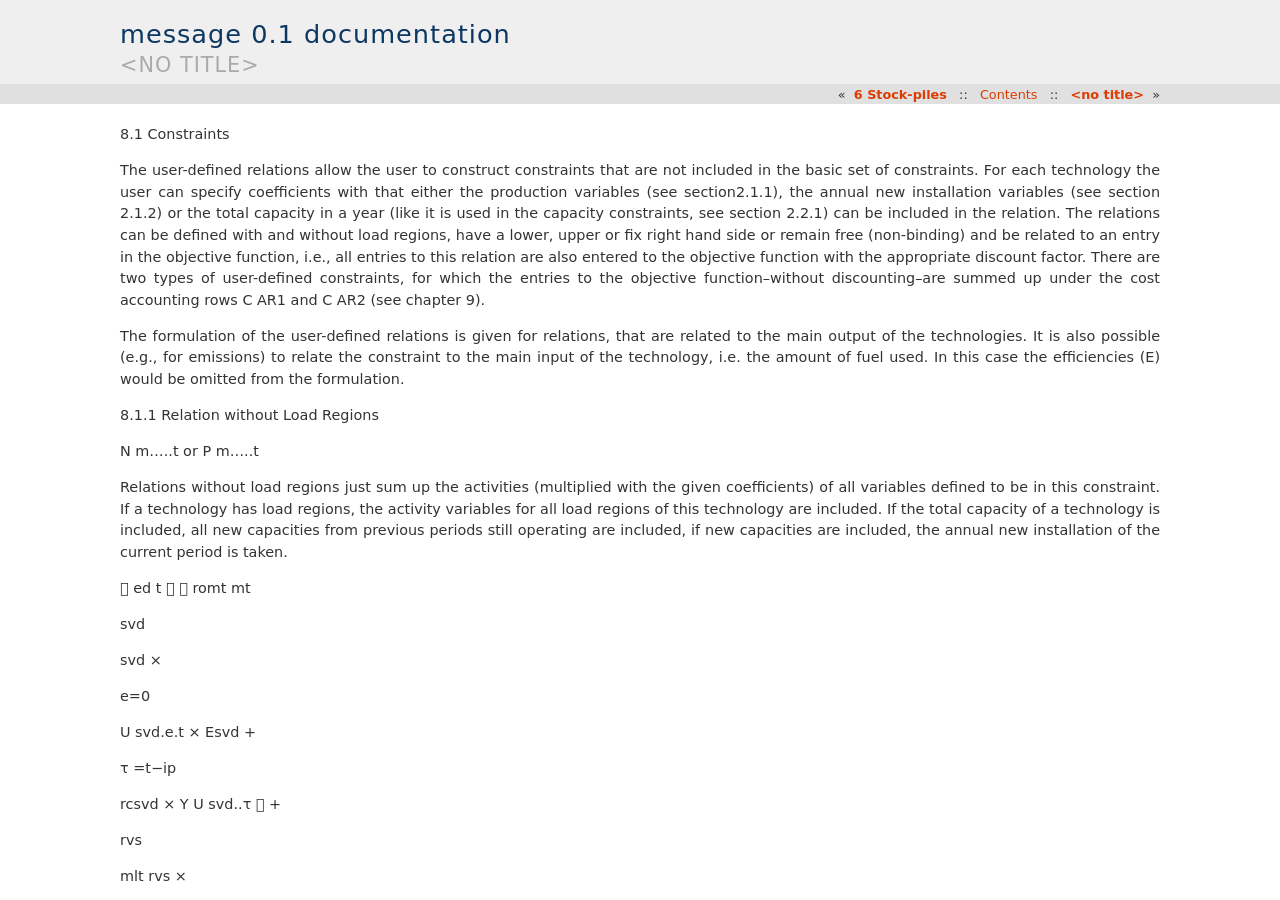
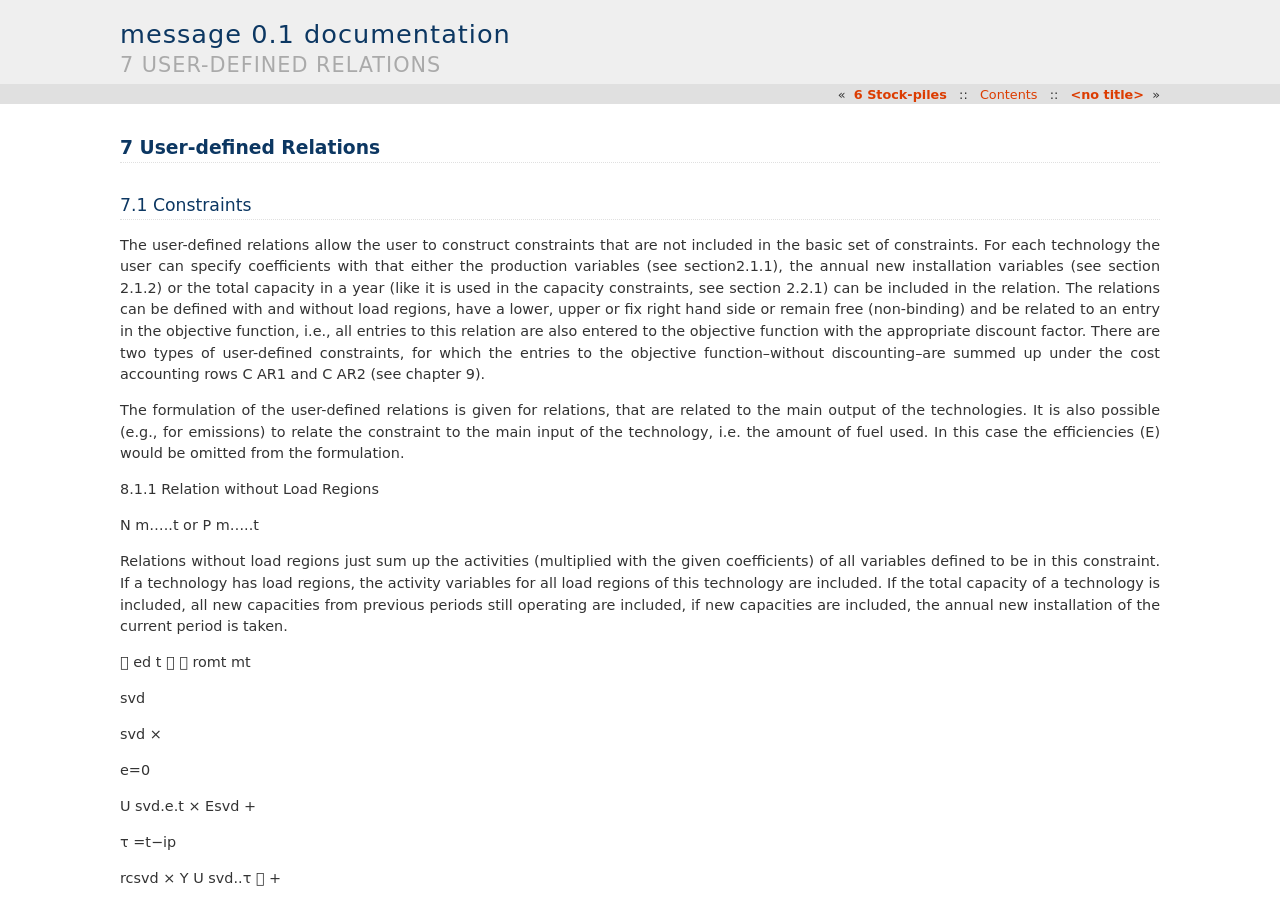
Before and after one commit to iiasa/message_doc, a Sphinx documentation site: the page built from source/message_globiom/annex/message/user-defined_relations.rst, in a window 1280 px wide and 900 px high. Built offline with Sphinx 7.4.7, drawn with Linux system fonts in a browser that asks for light colours; pages that are not in the unit, such as notebooks, are missing from menus.

Commit message:
Update user-defined_relations.rst

```diff
--- a/source/message_globiom/annex/message/user-defined_relations.rst
+++ b/source/message_globiom/annex/message/user-defined_relations.rst
@@ -1,5 +1,8 @@
-8.1 	Constraints
+7 User-defined Relations
+=======================
 
+7.1 	Constraints
+------------------
 
 The user-defined relations allow the user to construct constraints that are not included in the basic set of constraints. For each technology  the user can specify coefficients with that either the production variables (see section2.1.1),  the annual new installation variables  (see section
 2.1.2) or the total capacity in a year (like it is used in the capacity constraints, see section
```
